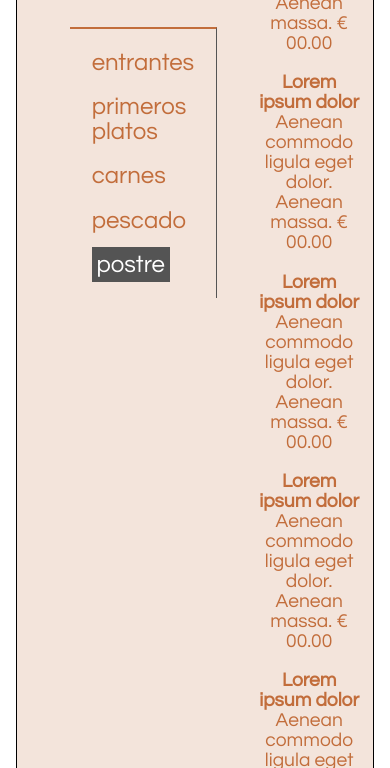
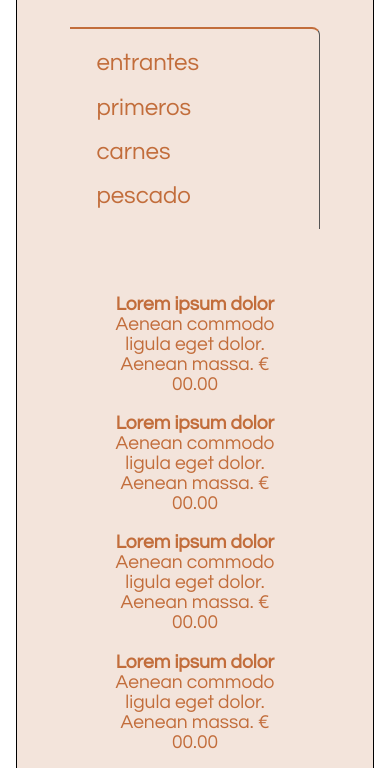
Before and after one commit to richiaub/restaurante-mamma-roma, a plain HTML site: page postre.html in a window 390 px wide. Shown: the part 223-991 px from the top of the page. Drawn offline with Linux system fonts and the light colour scheme; files whose address does not match are found by name.

Commit message:
Arreglos en el responsive en la parte de carta y bebidas

```diff
--- a/less/responsive.less
+++ b/less/responsive.less
@@ -114,4 +114,7 @@
 	.cyr{
 		flex-direction: column;
 	}
+	.secCarta{
+		display: block;
+	}
 }
--- a/less/resto.less
+++ b/less/resto.less
@@ -36,11 +36,12 @@
   padding: 0.4em;
   list-style: none;
   cursor: pointer;
+  border-radius: 0 8px 0 0
 
 }
 .ulMenu li {
   margin: 0.2em;
-  padding:0.3em
+  padding:0.3em;
 }
 .titC{
   color: @gris;
@@ -49,17 +50,24 @@
 .linkC{
 
 color: @naranja;
-text-decoration: none;}
+text-decoration: none;
+  border-radius: 0 8px 0 0;
+  padding: 0.2em;
+
+}
 .res{
   background-color: @gris;
   color: white ;
-  padding: 0.2em
+
+
+
 
 
 }
 .linkC:hover{
   transition: 1s;
-  .res
+  .res;
+
 }
 
 .plato{
--- a/postre.html
+++ b/postre.html
@@ -32,10 +32,10 @@
 <h1 class="titC">POSTRE</h1>
 <ul class="ulMenu">
 <li class="entrantes "><a a href="carta.html" class="linkC " href="carta.html">entrantes</a></li>
-<li class="primeros"><a a href="pplato.html" class="linkC ">primeros platos</a></li>
+<li class="primeros"><a a href="pplato.html" class="linkC ">primeros</a></li>
 <li class="carnes"><a href="carnes.html" class="linkC">carnes</a></li>
 <li class="pescado"><a href="pescado.html" class="linkC">pescado</a></li>
-<li class="postre"><a class="res">postre</a></li>
+
 </ul>
 </div>
 <div class="cuerpoC">
```
Also changed, not shown: carnes.html (+1 -1 lines), carta.html (+1 -1 lines), pescado.html (+1 -1 lines), pplato.html (+1 -1 lines), css/estilo.css.
